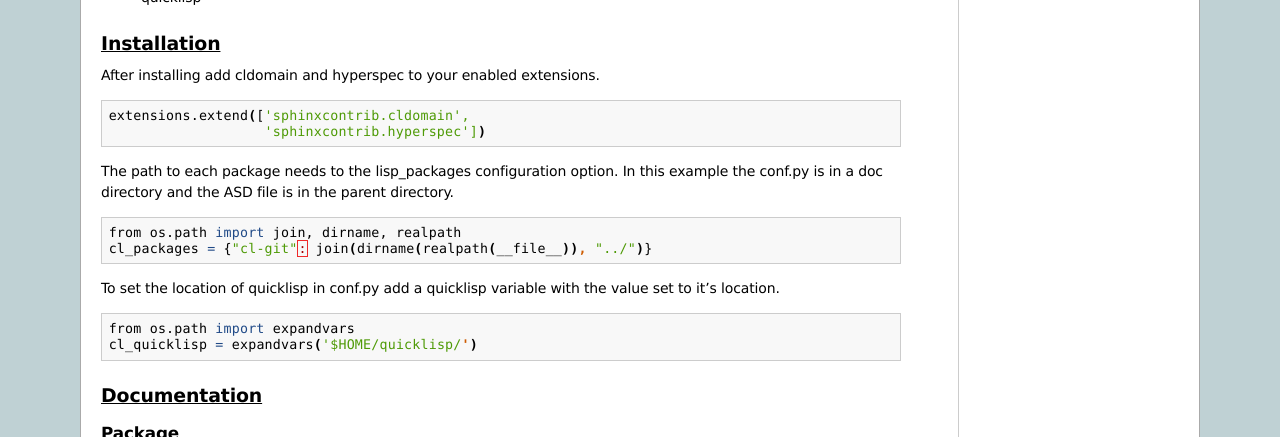
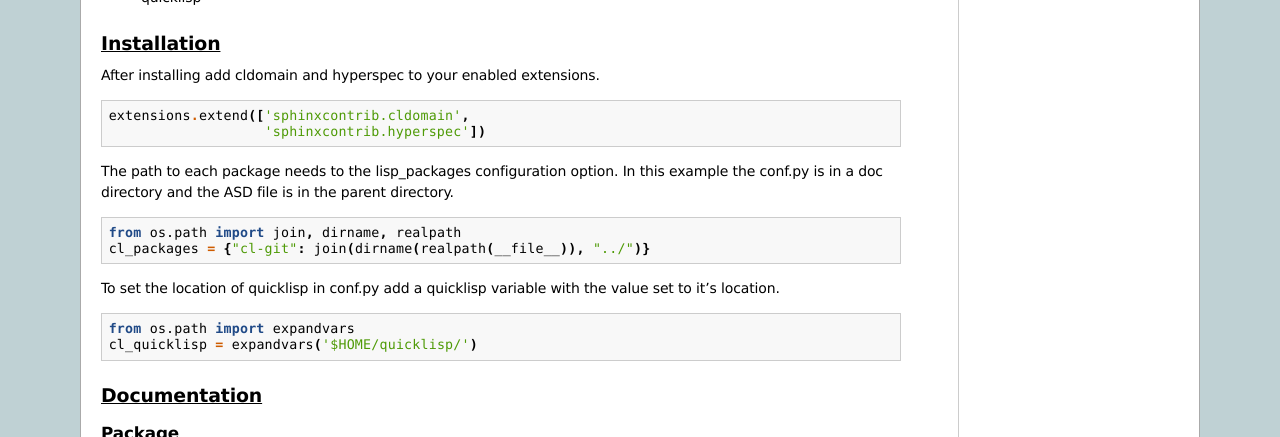
Before and after one commit to russell/sphinxcontrib-cldomain, a Sphinx documentation site: the page built from doc/index.rst, in a window 1280 px wide and 900 px high, scrolled down 574 px. Shown: the part 152-589 px from the top of the window. Built offline with Sphinx 7.4.7, drawn with Linux system fonts in a browser that asks for light colours.

Commit message:
Fixed syntax highlighting.

```diff
--- a/doc/index.rst
+++ b/doc/index.rst
@@ -32,7 +32,9 @@ Installation
 ------------
 
 After installing add cldomain and hyperspec to your enabled
-extensions. ::
+extensions.
+
+.. code-block:: python
 
    extensions.extend(['sphinxcontrib.cldomain',
                       'sphinxcontrib.hyperspec'])
@@ -40,13 +42,17 @@ extensions. ::
 
 The path to each package needs to the lisp_packages configuration
 option.  In this example the conf.py is in a doc directory and the ASD
-file is in the parent directory. ::
+file is in the parent directory.
+
+.. code-block:: python
 
    from os.path import join, dirname, realpath
    cl_packages = {"cl-git": join(dirname(realpath(__file__)), "../")}
 
 To set the location of quicklisp in conf.py add a quicklisp variable
-with the value set to it's location. ::
+with the value set to it's location.
+
+.. code-block:: python
 
    from os.path import expandvars
    cl_quicklisp = expandvars('$HOME/quicklisp/')
```
